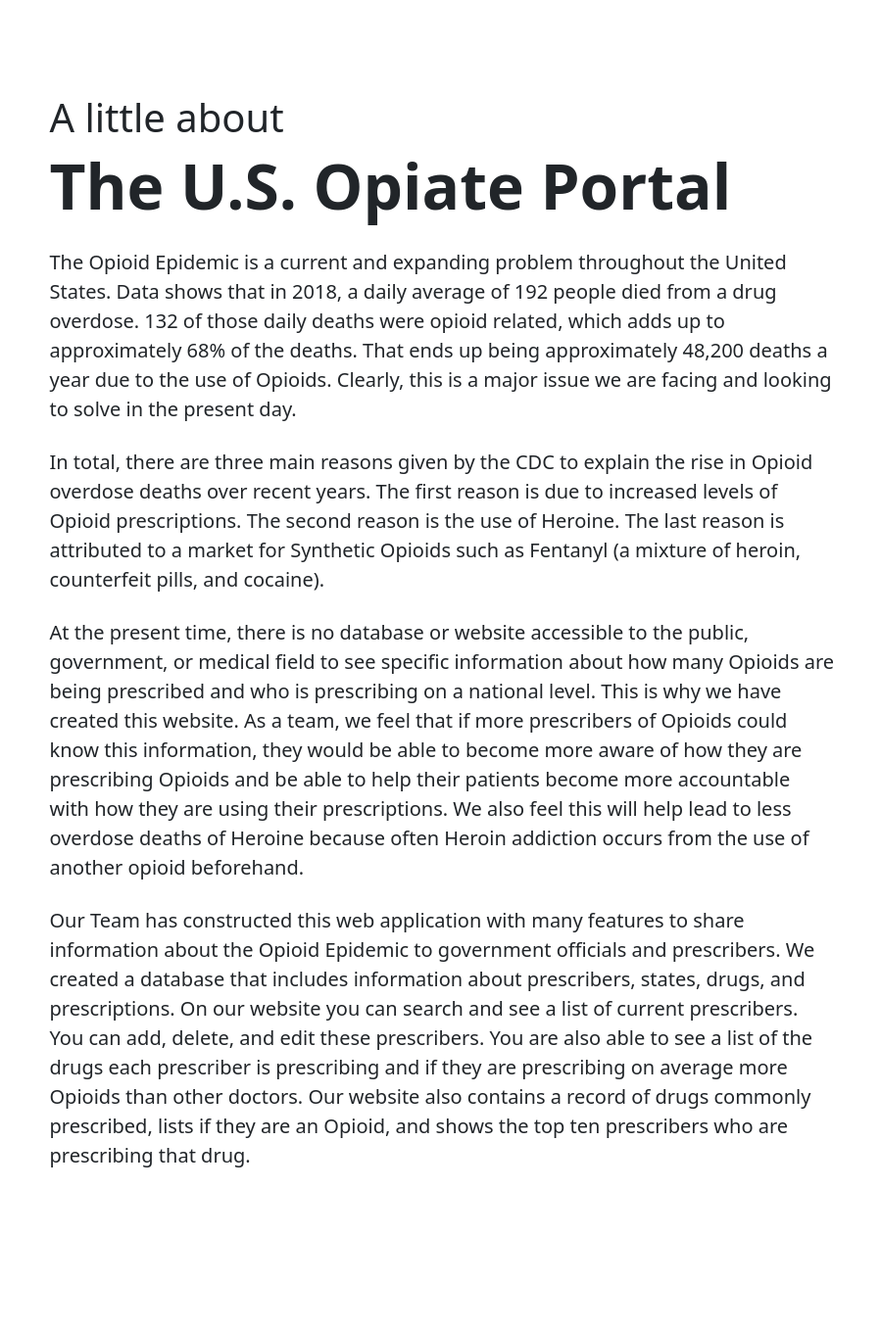
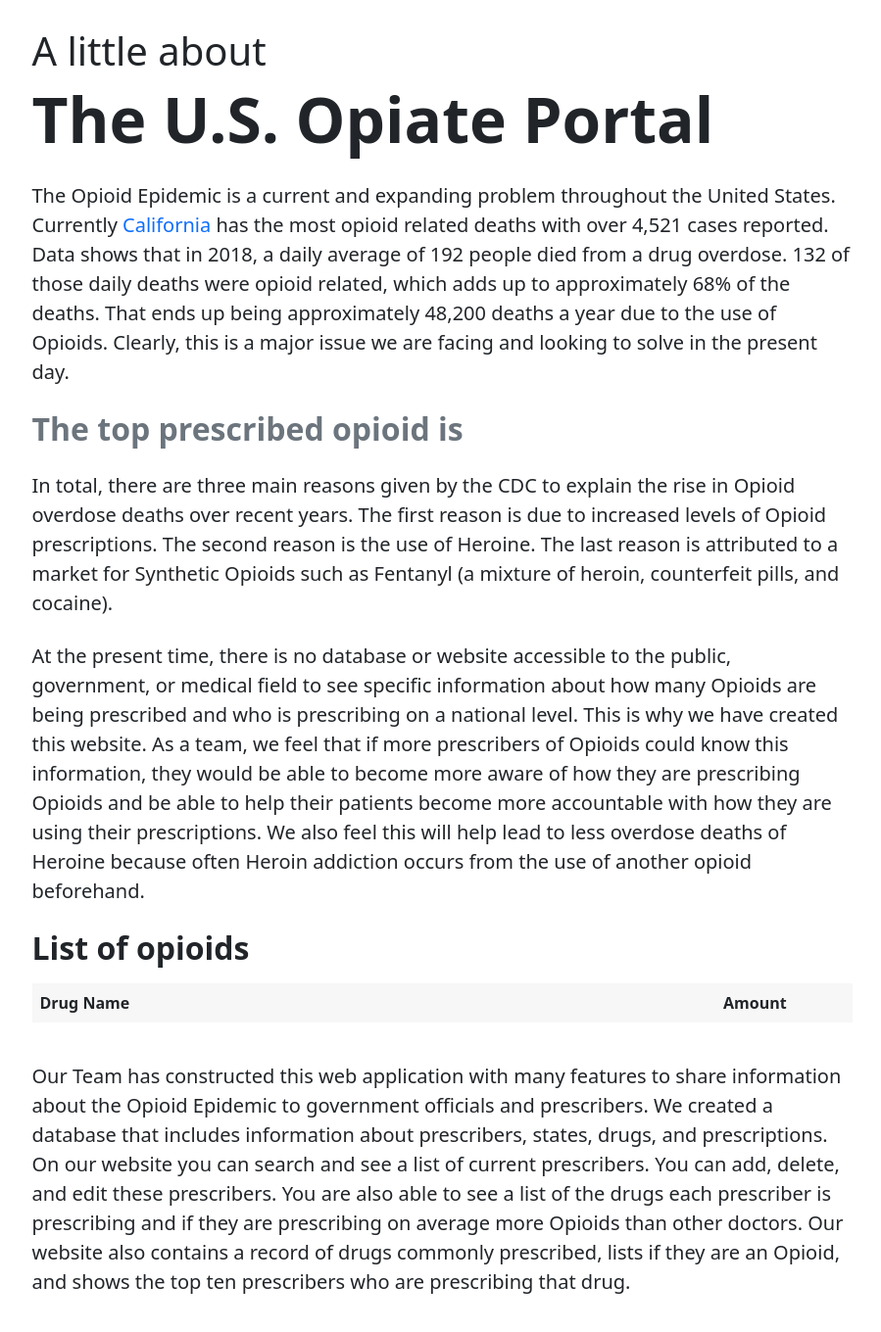
Before and after one commit to logankimbs/intex, a Django app: page /about/ in a window 1280 px wide. Shown: the part 95-1455 px from the top of the page at 98% size, without its empty margins (189-1088 px from the left). Before the commit the page ends 1287 px from the top, so only its background shows below. Run offline with Django 3.2, Linux system fonts and the light colour scheme; data that the repository does not hold is empty.

Commit message:
finished about page

```diff
--- a/portal/views.py
+++ b/portal/views.py
@@ -12,25 +12,23 @@ def indexPageView(request):
 
 # this page displays extra info about the opioid epidemic and prescribers of opioids
 def aboutPageView(request):
-    top_drug = Triple.objects.raw(
+    top_drug = Drugs.objects.raw(
         '''
-        select id, drug_id, qty
-        from portal_triple
-        where qty = (
-            select qty
-            from portal_triple
-            where drug_id in (
-                select drugname
-                from portal_drugs
-                where isOpioid like 'TRUE'
-            )
-            group by qty
-            order by qty desc
-            limit 1
-        )
+        select drugname, count(qty) as cqty from portal_drugs pd inner join portal_triple pt on pt.drug_id = pd.drugname  where isOpioid = 'TRUE'
+        group by drugname
+        order by count(qty) desc
+        limit 1
         '''
     )
-    return render(request, 'portal/about.html', {'top_drug': top_drug})
+    drugs = Drugs.objects.raw(
+        '''
+        select drugname, count(qty) as cqty from portal_drugs pd inner join portal_triple pt on pt.drug_id = pd.drugname  where isOpioid = 'TRUE'
+        group by drugname
+        order by count(qty) desc
+        '''
+    )
+
+    return render(request, 'portal/about.html', {'top_drug': top_drug, 'drugs': drugs})
 
 
 # this page displays all prescribers in a table
--- a/templates/portal/about.html
+++ b/templates/portal/about.html
@@ -1,18 +1,26 @@
 {% extends 'base.html' %} {% load static %} {% block content %}
 <div class="container">
-    <div class="px-4 py-5 my-5">
+    <div class="py-1 my-2">
         <div class="col-lg-9 mx-auto">
             <h1 class="display-6">A little about</h1>
             <h1 class="display-3 fw-bold mb-4">The U.S. Opiate Portal</h1>
 
-            <p class="lead mb-4">
+            <p class="lead mb-3">
                 The Opioid Epidemic is a current and expanding problem throughout the United States.
-                Data shows that in 2018, a daily average of 192 people died from a drug overdose.
+                Currently <strong class="text-primary">California</strong> has the most opioid related deaths
+                with over 4,521 cases reported. Data shows that in 2018, a daily average of 192 people died from a drug overdose.
                 132 of those daily deaths were opioid related, which adds up to approximately 68% of
                 the deaths. That ends up being approximately 48,200 deaths a year due to the use of
                 Opioids. Clearly, this is a major issue we are facing and looking to solve in the
                 present day.
             </p>
+
+            <h2 class="fw-bold mb-4 pt-2 text-muted">
+                The top prescribed opioid is {% for drug in top_drug %}
+                <a href="/{{drug.drug_id}}" class="text-decoration-none">{{drug.drugname.lower}}</a>
+                and has been prescribed over
+                {{drug.cqty}} times. {% endfor %}
+            </h2>
 
             <p class="lead mb-4">
                 In total, there are three main reasons given by the CDC to explain the rise in Opioid
@@ -22,7 +30,7 @@
                 and cocaine).
             </p>
 
-            <p class="lead mb-4">
+            <p class="lead mb-3">
                 At the present time, there is no database or website accessible to the public, government,
                 or medical field to see specific information about how many Opioids are being prescribed
                 and who is prescribing on a national level. This is why we have created this website. As a
@@ -32,6 +40,28 @@
                 this will help lead to less overdose deaths of Heroine because often Heroin addiction occurs
                 from the use of another opioid beforehand.
             </p>
+
+            <h2 class="fw-bold mb-3 pt-2">List of opioids</h2>
+            <div class="overflow-auto mb-4 myTable">
+                <div class="table-responsive">
+                    <table id="drugsTable" class="table table-hover table-borderless">
+                        <thead>
+                            <tr>
+                                <th scope="col" class="col-10">Drug Name</th>
+                                <th scope="col" class="col-2">Amount</th>
+                            </tr>
+                        </thead>
+                        <tbody>
+                            {% for drug in drugs %}
+                                <tr class="click-drug" onclick="location.href='/{{drug.drugname}}'">
+                                    <td scope="row" class="col-10">{{drug.drugname}}</td>
+                                    <td scope="row" class="col-2">{{drug.cqty}}</td>
+                                </tr>
+                            {% endfor %}
+                        </tbody>
+                    </table>
+                </div>
+            </div>
 
             <p class="lead mb-4">
                 Our Team has constructed this web application with many features to share information about
@@ -47,14 +77,3 @@
     </div>
 </div>
 {% endblock %}
-
-{% comment %} <p>
-    The most prescribed opiod in America is
-    {% for drug in top_drug %}
-        <strong>
-            <a href="/{{drug.drug_id}}">{{drug.drug_id}}</a>
-        </strong>
-        and has been prescribed <strong>{{drug.qty}}</strong>
-    {% endfor %}
-    times.
-</p> {% endcomment %}
```
